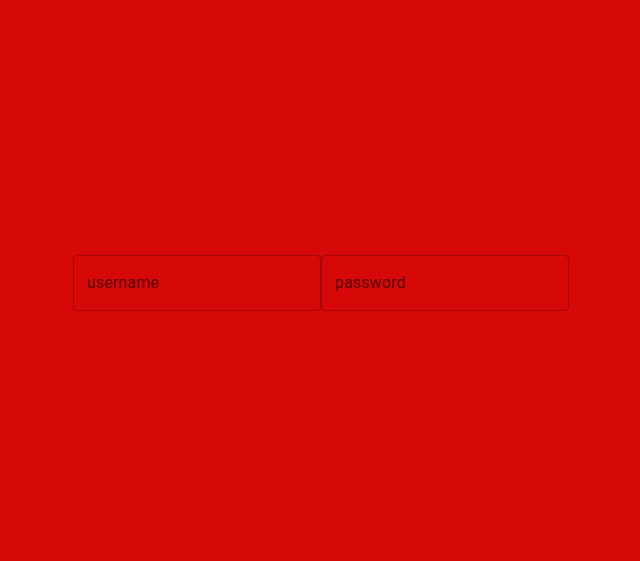
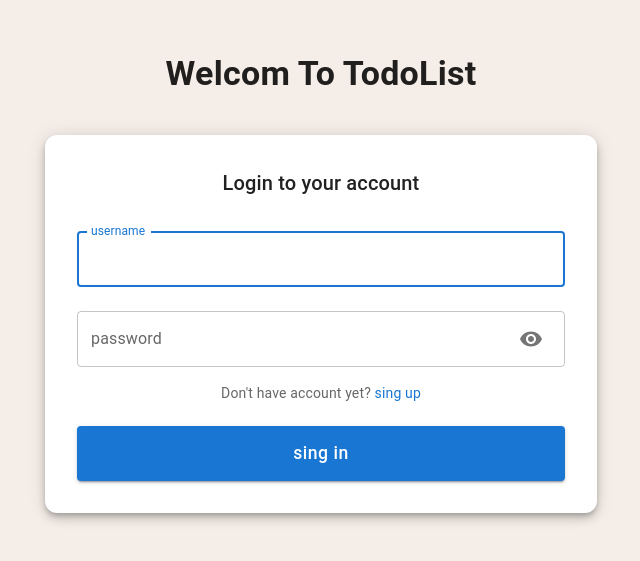
Before and after one commit to ShlomoSha/todoList, a React (Vite) app in the folder client/: page /login in a window 1280 px wide. Shown: the part 117-678 px from the top of the page, without its empty margins (319-959 px from the left). Built offline with nearby package versions, Linux system fonts and the light colour scheme.

Commit message:
added authForm componentes, and axiosConfig

```diff
--- a/client/package.json
+++ b/client/package.json
@@ -14,6 +14,7 @@
     "@emotion/styled": "^11.14.1",
     "@mui/icons-material": "^7.3.7",
     "@mui/material": "^7.3.7",
+    "axios": "^1.13.4",
     "react": "^19.2.0",
     "react-dom": "^19.2.0",
     "react-router-dom": "^7.13.0"
--- a/client/src/components/AuthForm.tsx
+++ b/client/src/components/AuthForm.tsx
@@ -1,17 +1,104 @@
-import { Box, TextField } from "@mui/material"
+import { Visibility, VisibilityOff } from "@mui/icons-material"
+import { Box, Button, Container, IconButton, InputAdornment, Link, Paper, TextField, Typography } from "@mui/material"
+import { useState } from "react"
 
 interface authMode {
     mode: string
 }
 
 export default function AuthForm({mode}: authMode) {
+    const [username, setUsername] = useState("")
+    const [password, setPassword] = useState("")
+    const [showPassword, setShowPassword] = useState(false)
+
     const isLogin: boolean = mode === 'login'
+
+    const handleSubmit = async () => {}
 
   return (
     <>
-        <Box>
-            <TextField id="input-username" label="username" variant="outlined" />
-            <TextField id="input-password" label="password" variant="outlined" />
+        <Box sx={{
+        height: '100%',
+        display: "flex",
+        justifyContent: "center",
+        alignItems: "center",
+        bgcolor: "#f5eee8ff"
+        }}>
+            <Container maxWidth="sm" >
+                <Box sx={{ textAlign: 'center', mb: 5 }}>
+                    <Typography variant="h4" component="h1" fontWeight="bold" gutterBottom>
+                        Welcom To TodoList
+                    </Typography>
+                </Box>
+                <Paper elevation={6} sx={{
+                    p: 4,
+                    borderRadius: 3,
+                }}>
+                    <Box sx={{ textAlign: 'center', mb: 2 }}>
+                        <Typography variant="h6" component="h1" gutterBottom>
+                            {isLogin ? "Login to your account" : "Register to TodoList"}
+                        </Typography>
+                    </Box>
+                    <Box component="form" onSubmit={handleSubmit}>
+                        <TextField
+                            fullWidth
+                            label="username"
+                            type="text"
+                            variant="outlined"
+                            margin="normal"
+                            value={username}
+                            onChange={(e) => setUsername(e.target.value)}
+                            autoComplete="username"
+                            autoFocus
+                            />
+                        <TextField
+                            fullWidth
+                            label="password"
+                            type={showPassword ? "text" : "password"}
+                            variant="outlined"
+                            margin="normal"
+                            value={password}
+                            onChange={(e) => setPassword(e.target.value)}
+                            autoComplete={isLogin ? "current-password" : "new-password"}
+                            slotProps={{
+                                input: {
+                                    endAdornment: (
+                                        <InputAdornment position="end">
+                                            <IconButton
+                                                onClick={() => setShowPassword(!showPassword)}
+                                                >
+                                                { showPassword ? <VisibilityOff /> : <Visibility/> }
+                                            </IconButton>
+                                        </InputAdornment>
+                                    )
+                                }
+                            }}
+                            />
+                        <Box sx={{textAlign: 'center', margin: 1, }}>
+                            <Typography variant="body2" color="text.secondary">
+                                {isLogin ? "Don't have account yet? " : "Back to "}
+                                <Link href={isLogin ? 'register' : 'login'} underline="hover" >
+                                    {isLogin ? "sing up" : "login"}
+                                </Link>
+                            </Typography>
+                        </Box>
+                        <Button
+                            type="submit"
+                            variant="contained"
+                            fullWidth
+                            size="large"
+                            sx={{
+                                marginTop: '15px',
+                                py: 1.5,
+                                textTransform: 'none',
+                                fontSize: '1.1rem',
+                            }}
+                            >
+                            {isLogin ? "sing in" : "sing up"}
+                        </Button>
+                    </Box>
+                </Paper>
+            </Container>
         </Box>
     </>
   )
--- a/client/src/pages/Login.tsx
+++ b/client/src/pages/Login.tsx
@@ -1,18 +1,14 @@
-import { Box } from "@mui/material";
 import AuthForm from "../components/AuthForm";
 
 export default function Login() {
+
+  const login = async () => {
+
+  }
+
   return (
     <>
-      <Box sx={{
-        height: '100%',
-        display: "flex",
-        justifyContent: "center",
-        alignItems: "center",
-        bgcolor: "#d70808ff"
-      }}>
         <AuthForm mode="login"/>
-      </Box>
     </>
   )
 }
--- a/client/src/pages/Register.tsx
+++ b/client/src/pages/Register.tsx
@@ -1,7 +1,14 @@
+import AuthForm from "../components/AuthForm";
+
 export default function Register() {
+
+  const createUser = async () => {
+
+  }
+
   return (
-    <div>
-
-    </div>
+    <>
+      <AuthForm mode="register" />
+    </>
   )
 }
```
Also changed, not shown: client/src/api/axiosConfig.ts (added, +63 -0 lines), 1 other file (tests, documents, lock files or other folders).
